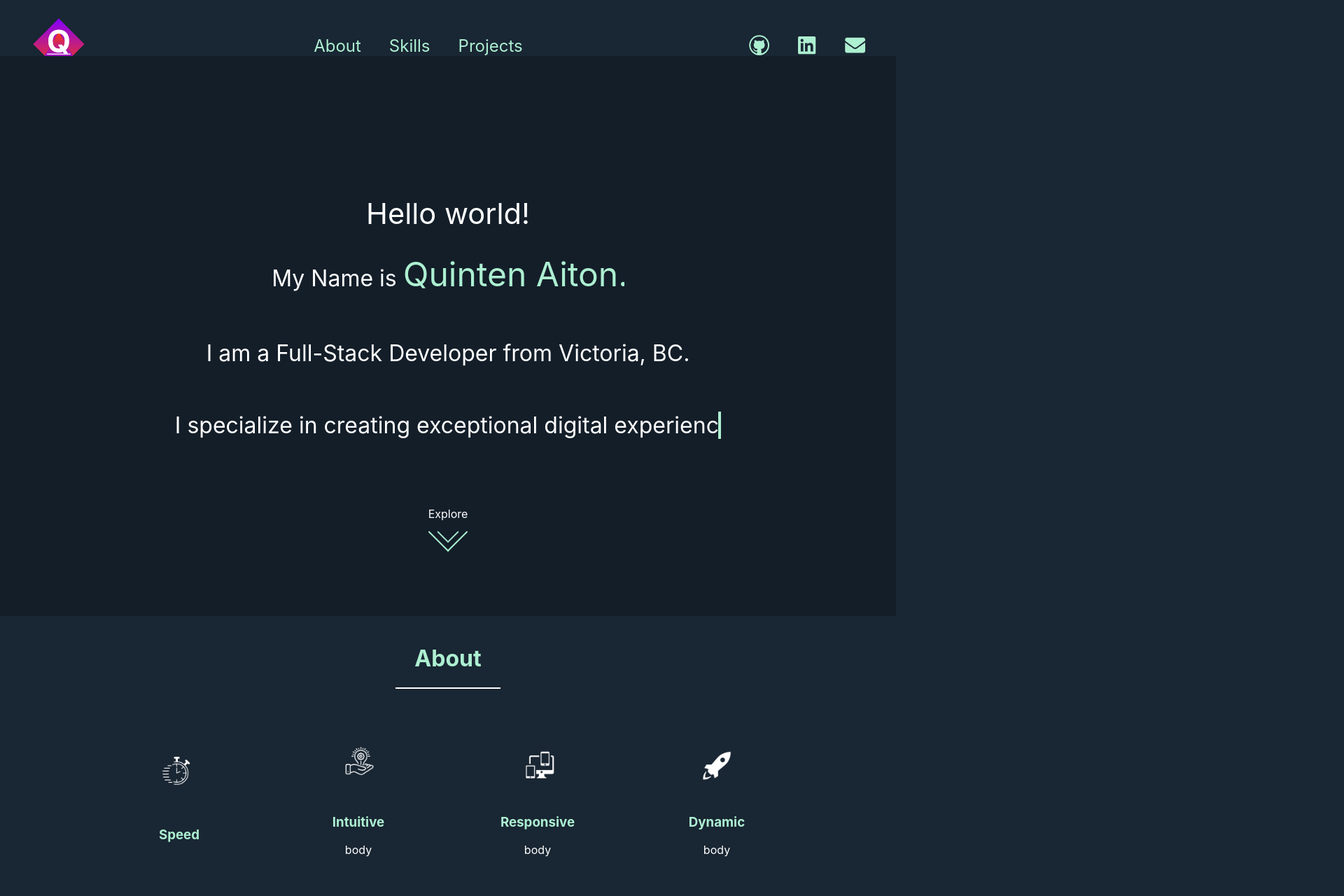
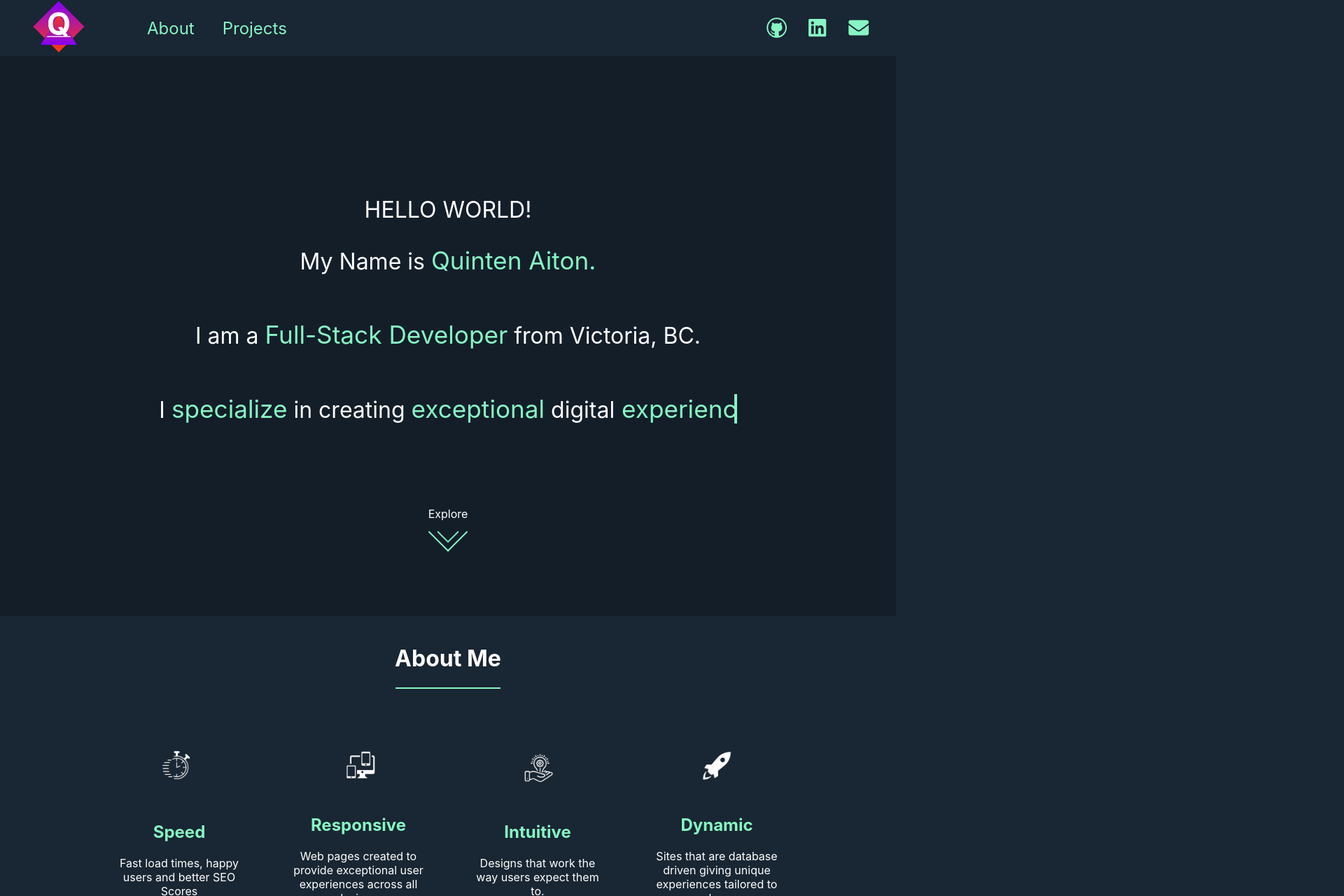
Before and after one commit to QuinAiton/PersonalPortfolio, a Next.js app: page / in a window 1280 px wide. Shown: the top 1280 px of the page at 70% size, 1920 px wide, since content can reach past the window. Built offline with nearby package versions, Linux system fonts and the light colour scheme.

Commit message:
Adds Animation to Projects and Finishes Mobile View

```diff
--- a/components/About.js
+++ b/components/About.js
@@ -7,10 +7,10 @@ import Image from 'next/image';
 
 const About = () => {
   return (
-    <div className={Styles.container}>
+    <div id='about' className={Styles.container}>
       <div className={Styles.title}>
         <Fade>
-          <h1>About</h1>
+          <h1>About Me</h1>
         </Fade>
         <Fade Right>
           <div className={Styles.underline}></div>
@@ -28,8 +28,23 @@ const About = () => {
                 width={100}
               />
               <div className={Styles.cardBody}>
-                <h3>Speed</h3>
-                <p></p>
+                <h2>Speed</h2>
+                <p>Fast load times, happy users and better SEO Scores</p>
+              </div>
+            </div>
+            <div className={Styles.interestCard}>
+              <Image
+                src='/responsive.png'
+                alt='responsive card'
+                height={100}
+                width={100}
+              />
+              <div className={Styles.cardBody}>
+                <h2>Responsive</h2>
+                <p>
+                  Web pages created to provide exceptional user experiences
+                  across all devices.
+                </p>
               </div>
             </div>
             <div className={Styles.interestCard}>
@@ -40,20 +55,8 @@ const About = () => {
                 width={100}
               />
               <div className={Styles.cardBody}>
-                <h3>Intuitive</h3>
-                <p>body</p>
-              </div>
-            </div>
-            <div className={Styles.interestCard}>
-              <Image
-                src='/responsive.png'
-                alt='responsive card'
-                height={100}
-                width={100}
-              />
-              <div className={Styles.cardBody}>
-                <h3>Responsive</h3>
-                <p>body</p>
+                <h2>Intuitive</h2>
+                <p>Designs that work the way users expect them to.</p>
               </div>
             </div>
             <div className={Styles.interestCard}>
@@ -64,8 +67,11 @@ const About = () => {
                 width={100}
               />
               <div className={Styles.cardBody}>
-                <h3>Dynamic</h3>
-                <p>body</p>
+                <h2>Dynamic</h2>
+                <p>
+                  Sites that are database driven giving unique experiences
+                  tailored to each user.
+                </p>
               </div>
             </div>
           </div>
--- a/components/Header.js
+++ b/components/Header.js
@@ -10,9 +10,12 @@ const Header = () => {
         <p>
           My Name is <span>Quinten Aiton.</span>
         </p>
-        <p>I am a Full-Stack Developer from Victoria, BC.</p>
         <p>
-          I specialize in creating exceptional digital experiences for the web.
+          I am a <span>Full-Stack Developer</span> from Victoria, BC.
+        </p>
+        <p>
+          I <span>specialize</span> in creating <span>exceptional</span> digital
+          <span> experiences</span> for the <span>web</span>.
         </p>
       </div>
       <Fade bottom>
--- a/components/Nav.js
+++ b/components/Nav.js
@@ -4,6 +4,7 @@ import { FaLinkedin, FaEnvelope } from 'react-icons/fa';
 import { VscGithub } from 'react-icons/vsc';
 import Fade from 'react-reveal/Fade';
 import Image from 'next/image';
+import Link from 'next/link';
 const Nav = () => {
   return (
     <Fade top>
@@ -18,33 +19,34 @@ const Nav = () => {
           />
           <ul className={NavStyles.links}>
             <li>
+              <Link href='#about'>
                 <a>About</a>
+              </Link>
             </li>
             <li>
-              <a>Skills</a>
-            </li>
-            <li>
+              <Link href='#projects'>
                 <a>Projects</a>
+              </Link>
             </li>
           </ul>
+        </div>
         <ul className={NavStyles.contact}>
           <li>
-              <a>
+            <a href='https://github.com/quinaiton' target='_blank'>
               <VscGithub className={NavStyles.icon} />
             </a>
           </li>
           <li>
-              <a>
+            <a href='https://www.linkedin.com/in/quinten-aiton' target='_blank'>
               <FaLinkedin className={NavStyles.icon} />
             </a>
           </li>
           <li>
-              <a>
+            <a href='mailto:quinaiton@pm.me' target='_blank'>
               <FaEnvelope className={NavStyles.icon} />
             </a>
           </li>
         </ul>
-        </div>
       </div>
     </Fade>
   );
--- a/components/projects.js
+++ b/components/projects.js
@@ -2,6 +2,7 @@ import React, { useState } from 'react';
 import Styles from '../styles/Projects.module.scss';
 import Image from 'next/image';
 import Fade from 'react-reveal/Fade';
+import Roll from 'react-reveal/Roll';
 import Modal from './Modal';
 const projects = () => {
   const [modalShow, setModalShow] = useState({
@@ -13,10 +14,11 @@ const projects = () => {
   });
 
   return (
-    <div className={Styles.container}>
+    <Roll right top>
+      <div id='projects' className={Styles.container}>
         <div className={Styles.title}>
           <Fade top>
-          <h1>Projects</h1>
+            <h1>My Projects</h1>
           </Fade>
           <Fade bottom>
             <div className={Styles.underline}></div>
@@ -111,12 +113,18 @@ const projects = () => {
           <div className={Styles.card}>
             <div className={Styles.item}>
               <div className={Styles.image}>
-              <Image src='/Interview-Home.png' alt='SurfShare' layout='fill' />
+                <Image
+                  src='/Interview-Home.png'
+                  alt='SurfShare'
+                  layout='fill'
+                />
               </div>
               <div className={Styles.text}>
                 <p>Interview Schedular</p>
                 <button
-                onClick={() => setModalShow({ ...modalShow, interview: true })}
+                  onClick={() =>
+                    setModalShow({ ...modalShow, interview: true })
+                  }
                 >
                   Show More
                 </button>
@@ -132,7 +140,9 @@ const projects = () => {
                 '/Interview-delete.png',
               ]}
               modalShow={modalShow.interview}
-            modalClose={() => setModalShow({ ...modalShow, interview: false })}
+              modalClose={() =>
+                setModalShow({ ...modalShow, interview: false })
+              }
             />
           </div>
 
@@ -185,6 +195,7 @@ const projects = () => {
           </div>
         </div>
       </div>
+    </Roll>
   );
 };
 
--- a/pages/index.js
+++ b/pages/index.js
@@ -20,10 +20,10 @@ const Home = () => {
         <meta name='author' content='Quinten Aiton' />
         <meta name='viewport' content='width=device-width, initial-scale=1.0' />
       </Head>
-      <Nav className={Main.nav} />
-      <Header className={Main.header} />
-      <About className={Main.about} />
-      <Projects className={Main.projects} />
+      <Nav />
+      <Header id='home' />
+      <About />
+      <Projects />
     </div>
   );
 };
--- a/styles/About.module.scss
+++ b/styles/About.module.scss
@@ -1,9 +1,9 @@
 $text: #fff;
-$primary: #adefd1ff;
+$primary: #87f5c3;
 $secondary: #192633;
 
 .container {
-  min-height: 100vh;
+  min-height: 120vh;
   max-width: 100vw;
   padding-top: 20px;
   color: $primary;
@@ -15,9 +15,10 @@ $secondary: #192633;
   flex-direction: column;
   align-items: center;
   text-align: center;
+  color: $text;
   .underline {
     width: 150px;
-    border: 1px solid $text;
+    border: 1px solid $primary;
   }
 }
 
--- a/styles/Header.module.scss
+++ b/styles/Header.module.scss
@@ -1,5 +1,5 @@
 $text: #fff;
-$primary: #adefd1ff;
+$primary: #87f5c3;
 $secondary: #192633;
 $dark: #131e29;
 
@@ -24,7 +24,7 @@ $dark: #131e29;
   font-size: 2em;
   span {
     color: $primary;
-    font-size: 1.5em;
+    font-size: 1.1em;
   }
   span:hover {
     transition: all 600ms cubic-bezier(0, 0.94, 0.8, 1);
@@ -41,7 +41,8 @@ $dark: #131e29;
   p:nth-child(1) {
     width: 30%;
     margin: 0;
-    font-size: 1.3em;
+    text-transform: uppercase;
+    color: $text;
     -webkit-animation: type 1s steps(40, end);
     animation: type 1s steps(40, end);
     -webkit-animation-fill-mode: forwards;
@@ -83,7 +84,7 @@ $dark: #131e29;
 .explore {
   position: absolute;
   bottom: 40px;
-  animation: bounce 3s infinite;
+
   .arrow,
   .arrow:before {
     position: absolute;
@@ -109,7 +110,7 @@ $dark: #131e29;
     margin: -10px 0 0 -10px;
     border-right: 2px $primary solid;
     border-bottom: 2px $primary solid;
-    animation: arrow 2s infinite;
+    animation: arrow 1.5s infinite;
   }
 }
 
@@ -167,15 +168,6 @@ $dark: #131e29;
   }
 }
 
-@keyframes bounce {
-  0% {
-    margin-bottom: 0px;
-  }
-  100% {
-    margin-bottom: 20px;
-  }
-}
-
 @media (max-width: 420px) {
   .typing {
     font-size: 0.7rem;
--- a/styles/Nav.module.scss
+++ b/styles/Nav.module.scss
@@ -1,5 +1,5 @@
 $text: #fff;
-$primary: #adefd1ff;
+$primary: #87f5c3;
 $secondary: #192633;
 
 .container {
@@ -7,11 +7,14 @@ $secondary: #192633;
   max-height: 10vh;
   padding: 0 20px;
   overflow-x: hidden;
+  display: flex;
+  justify-content: space-between;
+  align-items: center;
 }
 
 .items {
   display: flex;
-  justify-content: space-between;
+  justify-content: flex-start;
   align-items: center;
   margin: 0;
   li {
@@ -50,15 +53,19 @@ $secondary: #192633;
 }
 
 .contact {
+  display: flex;
+  color: $primary;
   margin: 0px 5px;
   -webkit-background-clip: text;
   background-clip: text;
   -webkit-text-fill-color: transparent;
+  list-style: none;
 
   a {
     display: inline-block;
     border-radius: 50%;
     padding: 0em 0.2em;
+    margin: 10px;
   }
 
   a:hover {
--- a/styles/Projects.module.scss
+++ b/styles/Projects.module.scss
@@ -1,5 +1,5 @@
 $text: #fff;
-$primary: #adefd1ff;
+$primary: #87f5c3;
 $secondary: #192633;
 $dark: #131e29;
 
@@ -10,6 +10,7 @@ $dark: #131e29;
 }
 
 .title {
+  color: $text;
   margin-top: 100px;
   display: flex;
   flex-direction: column;
@@ -17,7 +18,7 @@ $dark: #131e29;
   text-align: center;
   .underline {
     width: 150px;
-    border: 1px solid $text;
+    border: 1px solid $primary;
   }
 }
 
```
Lines whose indentation alone changed are shown as unchanged.
